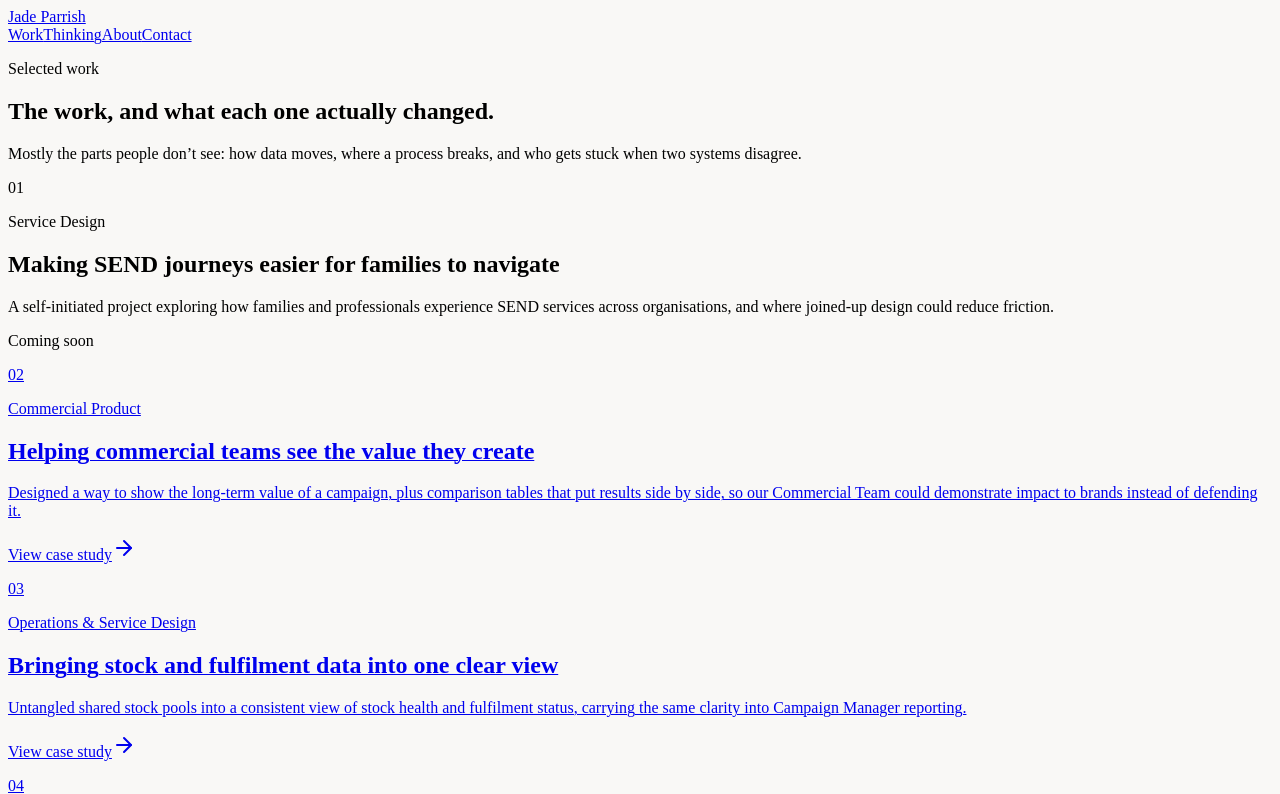
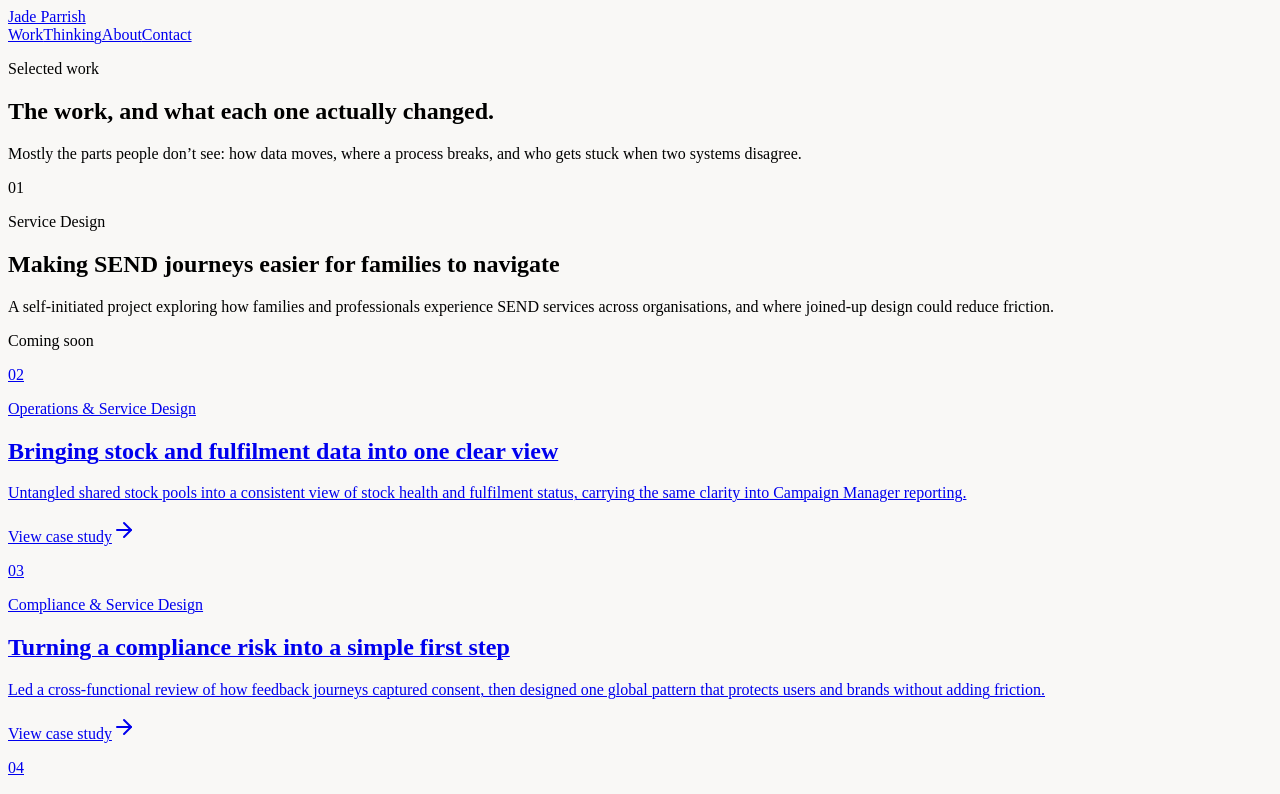
Before and after one commit to jadeparrish/portfolio, a Next.js app: page /work in a window 1280 px wide. Shown: the top 794 px of the page. Built offline with nearby package versions, Linux system fonts and the light colour scheme.

Commit message:
Refactor case studies data structure and mapping
Refactored case studies data structure by removing 'num' fields and grouping case studies more effectively. Updated the mapping function to generate 'num' dynamically.

```diff
--- a/app/caseStudiesData.js
+++ b/app/caseStudiesData.js
@@ -1,10 +1,13 @@
 import Link from 'next/link';
 import { ArrowLeft, ArrowRight, ArrowUp, Layers, FileText, Wrench, Sparkles } from 'lucide-react';
 
-export const caseStudiesList = [
+/* Ordered by theme, because /work groups them that way. The two-digit
+   number is derived from position, so reordering or inserting a piece
+   can never leave a gap or a duplicate. */
+const work = [
   {
-    num: '01',
     slug: 'send',
+    group: 'service',
     title: 'Making SEND journeys easier for families to navigate',
     tag: 'Service Design',
     description:
@@ -16,8 +19,47 @@ export const caseStudiesList = [
     featured: false,
   },
   {
-    num: '02',
+    slug: 'stock',
+    group: 'service',
+    title: 'Bringing stock and fulfilment data into one clear view',
+    tag: 'Operations & Service Design',
+    description:
+      'Untangled shared stock pools into a consistent view of stock health and fulfilment status, carrying the same clarity into Campaign Manager reporting.',
+    cta: 'View case study',
+    href: '/work/stock',
+    tint: 'bg-[#E3E6E1]',
+    hasPage: true,
+    featured: true,
+  },
+  {
+    slug: 'consent',
+    group: 'service',
+    title: 'Turning a compliance risk into a simple first step',
+    tag: 'Compliance & Service Design',
+    description:
+      'Led a cross-functional review of how feedback journeys captured consent, then designed one global pattern that protects users and brands without adding friction.',
+    cta: 'View case study',
+    href: '/work/consent',
+    tint: 'bg-[#E6E2E9]',
+    hasPage: true,
+    featured: false,
+  },
+  {
+    slug: 'reporting',
+    group: 'data',
+    title: 'Turning disconnected data into clearer decisions',
+    tag: 'Data & Service Design',
+    description:
+      'Audited reporting scattered across spreadsheets, standalone dashboards and two disconnected systems, then rebuilt it all into a single hub, cutting reporting time by over 50% and giving teams a shared, trusted view for decisions.',
+    cta: 'View case study',
+    href: '/work/reporting',
+    tint: 'bg-[#DDE3E6]',
+    hasPage: true,
+    featured: true,
+  },
+  {
     slug: 'commercial-value',
+    group: 'data',
     title: 'Helping commercial teams see the value they create',
     tag: 'Commercial Product',
     description:
@@ -29,34 +71,21 @@ export const caseStudiesList = [
     featured: false,
   },
   {
-    num: '03',
-    slug: 'stock',
-    title: 'Bringing stock and fulfilment data into one clear view',
-    tag: 'Operations & Service Design',
+    slug: 'netix',
+    group: 'systems',
+    title: 'Making a legacy platform simple, accessible and built to scale',
+    tag: 'Enterprise Product & Rebrand',
     description:
-      'Untangled shared stock pools into a consistent view of stock health and fulfilment status, carrying the same clarity into Campaign Manager reporting.',
+      'Took full ownership of an outdated enterprise platform end-to-end, cutting process creation time by over 40%. Carried it through a rebrand across UK and French teams, then white-labelled it for La-Z-Boy and an IKEA bid, while advocating for WCAG 2.1 AA accessibility.',
     cta: 'View case study',
-    href: '/work/stock',
-    tint: 'bg-[#E3E6E1]',
+    href: '/work/netix',
+    tint: 'bg-[#E9E4DE]',
     hasPage: true,
     featured: true,
   },
   {
-    num: '04',
-    slug: 'reporting',
-    title: 'Turning disconnected data into clearer decisions',
-    tag: 'Data & Service Design',
-    description:
-      'Audited reporting scattered across spreadsheets, standalone dashboards and two disconnected systems, then rebuilt it all into a single hub, cutting reporting time by over 50% and giving teams a shared, trusted view for decisions.',
-    cta: 'View case study',
-    href: '/work/reporting',
-    tint: 'bg-[#DDE3E6]',
-    hasPage: true,
-    featured: true,
-  },
-  {
-    num: '05',
     slug: 'cm-navigation',
+    group: 'systems',
     title: 'Giving a siloed platform a navigation that scales',
     tag: 'Information Architecture',
     description:
@@ -68,34 +97,8 @@ export const caseStudiesList = [
     featured: false,
   },
   {
-    num: '06',
-    slug: 'netix',
-    title: 'Making a legacy platform simple, accessible and built to scale',
-    tag: 'Enterprise Product & Rebrand',
-    description:
-      'Took full ownership of an outdated enterprise platform end-to-end, cutting process creation time by over 40%. Carried it through a rebrand across UK and French teams, then white-labelled it for La-Z-Boy and an IKEA bid, while advocating for WCAG 2.1 AA accessibility.',
-    cta: 'View case study',
-    href: '/work/netix',
-    tint: 'bg-[#E9E4DE]',
-    hasPage: true,
-    featured: true,
-  },
-  {
-    num: '07',
-    slug: 'consent',
-    title: 'Turning a compliance risk into a simple first step',
-    tag: 'Compliance & Service Design',
-    description:
-      'Led a cross-functional review of how feedback journeys captured consent, then designed one global pattern that protects users and brands without adding friction.',
-    cta: 'View case study',
-    href: '/work/consent',
-    tint: 'bg-[#E6E2E9]',
-    hasPage: true,
-    featured: false,
-  },
-  {
-    num: '08',
     slug: 'notifications',
+    group: 'systems',
     title: 'Designing notifications that scale beyond a single alert',
     tag: 'Systems Design',
     description:
@@ -107,8 +110,8 @@ export const caseStudiesList = [
     featured: false,
   },
   {
-    num: '09',
     slug: 'integrations',
+    group: 'systems',
     title: 'Turning a technical bottleneck into a guided setup',
     tag: 'Integrations & Service Design',
     description:
@@ -120,6 +123,12 @@ export const caseStudiesList = [
     featured: false,
   },
 ];
+
+export const caseStudiesList = work.map((item, i) => ({
+  ...item,
+  num: String(i + 1).padStart(2, '0'),
+}));
+
 
 /* The thinking pieces, in the same order as the homepage. Adding a new
    piece here puts it into every article's "Read next" automatically.
```
